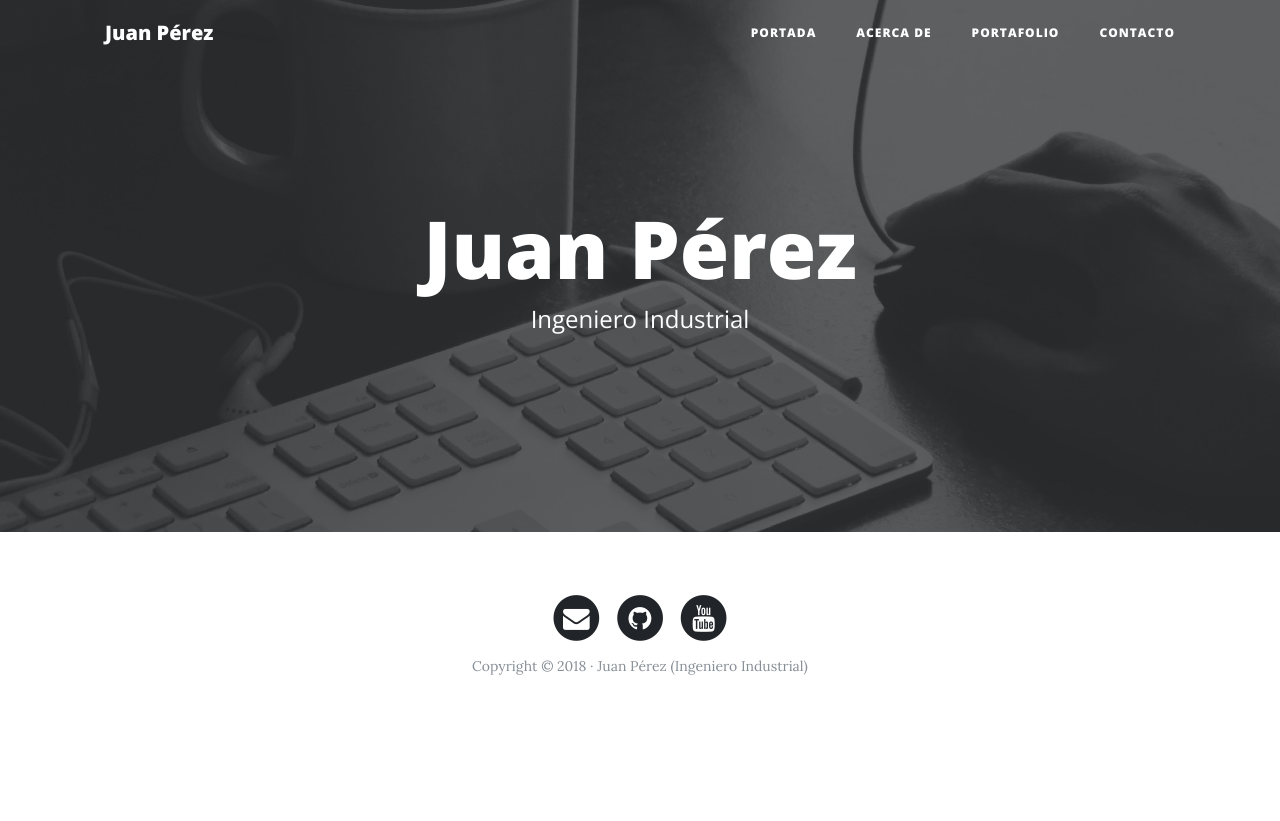
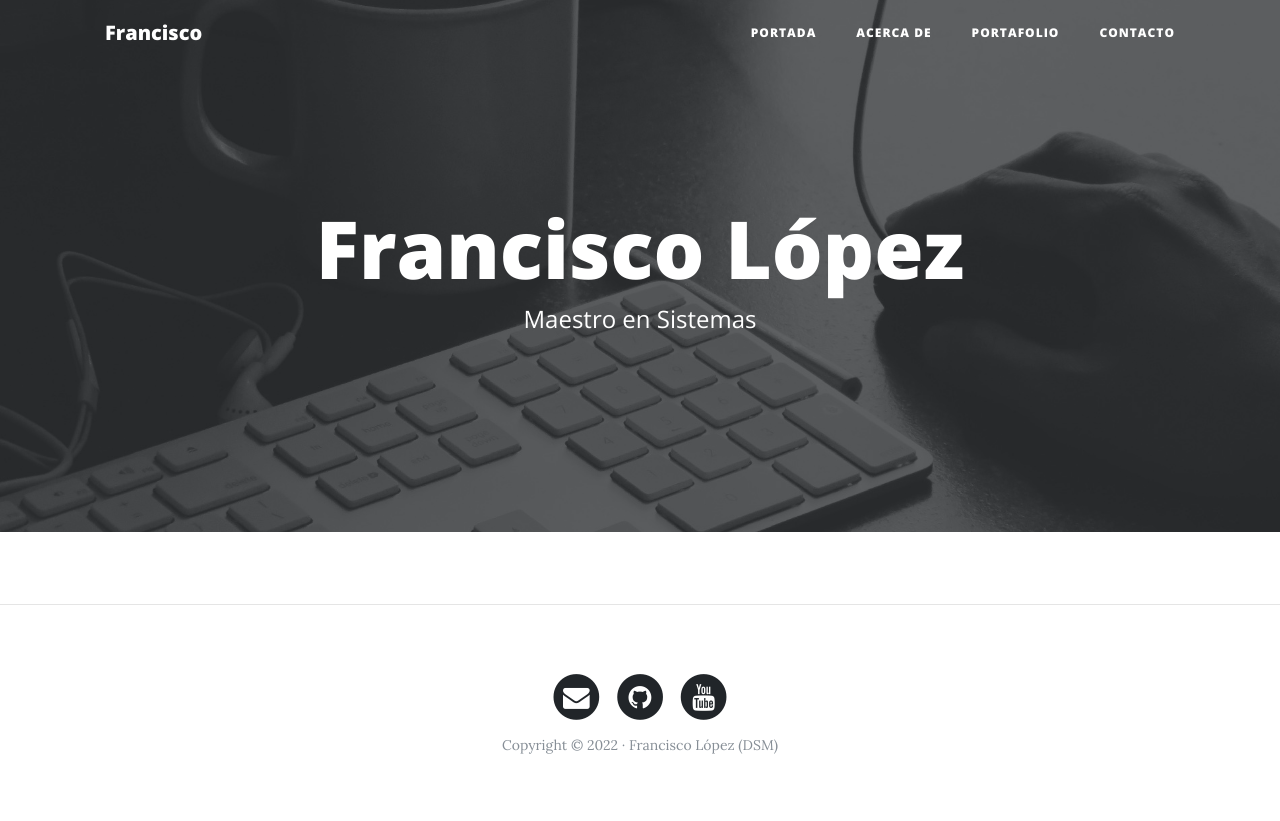
Before and after one commit to franlop24/FlaskWebPersonal, a Flask app: page / in a window 1280 px wide. Before the commit the page ends 675 px from the top, so only its background shows below. Run offline with Flask 2, Linux system fonts and the light colour scheme; some libraries are stand-ins or nearby versions.

Commit message:
Generando bloques de header

```diff
--- a/web_personal/templates/base.html
+++ b/web_personal/templates/base.html
@@ -22,7 +22,7 @@
     <!-- Navegación -->
     <nav class="navbar navbar-expand-lg navbar-light fixed-top" id="mainNav">
       <div class="container">
-        <a class="navbar-brand" href="{{ url_for('index') }}">Juan Pérez</a>
+        <a class="navbar-brand" href="{{ url_for('index') }}">Francisco</a>
         <button class="navbar-toggler navbar-toggler-right" type="button" data-toggle="collapse" data-target="#navbarResponsive" aria-controls="navbarResponsive" aria-expanded="false" aria-label="Toggle navigation">
           Menú
           <i class="fa fa-bars"></i>
@@ -46,9 +46,27 @@
       </div>
     </nav>
 
+    <!-- Cabecera -->
+    <header class="masthead"
+      style="background-image: url('{% block header_img %}{% endblock %}')"
+      >
+      <div class="overlay"></div>
+      <div class="container">
+        <div class="row">
+          <div class="col-lg-8 col-md-10 mx-auto">
+            <div class="site-heading">
+              <h1>{% block header_title %}{% endblock %}</h1>
+              <span class="subheading">{% block header_sub %}{% endblock %}</span>
+            </div>
+          </div>
+        </div>
+      </div>
+    </header>
+
     {% block content %}
     {% endblock %}
 
+    <hr>
     <!-- Pié de página -->
     <footer>
         <div class="container">
@@ -80,7 +98,7 @@
                   </a>
                 </li>
               </ul>
-              <p class="copyright text-muted">Copyright &copy; 2018 · Juan Pérez (Ingeniero Industrial) </p>
+              <p class="copyright text-muted">Copyright &copy; 2022 · Francisco López (DSM) </p>
             </div>
           </div>
         </div>
--- a/web_personal/templates/index.html
+++ b/web_personal/templates/index.html
@@ -2,20 +2,10 @@
 
 {% block title %}Home{% endblock %}
 
+{% block header_img %}{{ url_for('static', filename='img/home-bg.jpg') }}{% endblock %}
+{% block header_title %}Francisco López{% endblock %}
+{% block header_sub %}Maestro en Sistemas{% endblock %}
+
 {% block content %}
-    <!-- Cabecera -->
-    <header class="masthead" style="background-image: url('img/home-bg.jpg')">
-      <div class="overlay"></div>
-      <div class="container">
-        <div class="row">
-          <div class="col-lg-8 col-md-10 mx-auto">
-            <div class="site-heading">
-              <h1>Juan Pérez</h1>
-              <span class="subheading">Ingeniero Industrial</span>
-            </div>
-          </div>
-        </div>
-      </div>
-    </header>
 
 {% endblock %}
```
Also changed, not shown: web_personal/templates/about.html (+4 -17 lines), web_personal/templates/contact.html (+4 -17 lines), web_personal/templates/portfolio.html (+4 -15 lines).
